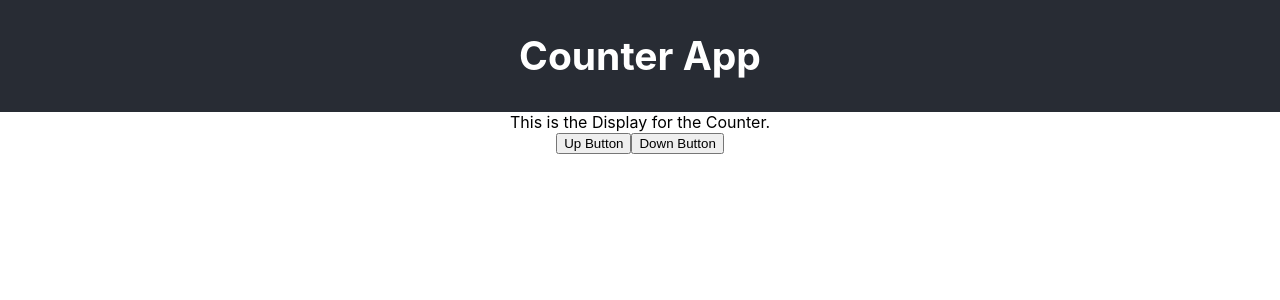
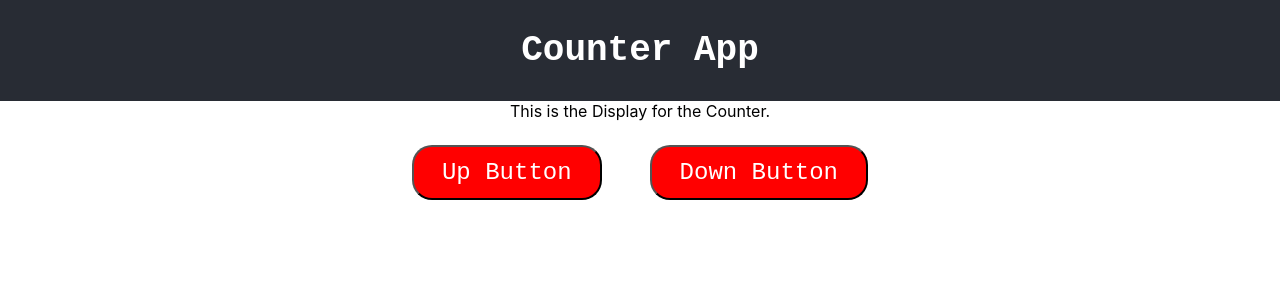
Before and after one commit to kkim88/react-counter, a React (Create React App) app: page / in a window 1280 px wide. Shown: the top 300 px of the page. Built offline with nearby package versions, Linux system fonts and the light colour scheme.

Commit message:
css for button, headers

```diff
--- a/src/App.css
+++ b/src/App.css
@@ -22,6 +22,7 @@
   justify-content: center;
   font-size: calc(10px + 2vmin);
   color: white;
+  font-family: 'Courier New';
 }
 
 .App-link {
@@ -36,3 +37,29 @@
     transform: rotate(360deg);
   }
 }
+
+button {
+  background: red;
+  border-radius: 20px;
+  font-family: 'Courier New';
+  color: white;
+  font-size: 24px;
+  padding: 12px 28px;
+  margin: 24px;
+}
+
+h1 {
+  font-size: 7em;
+  color: lime;
+  font-family: 'Courier New';
+}
+
+h2 {
+  font-size: 36px;
+}
+
+h3 {
+  font-size: 48px;
+  color: lime;
+  font-family: 'Courier New';
+}
```
